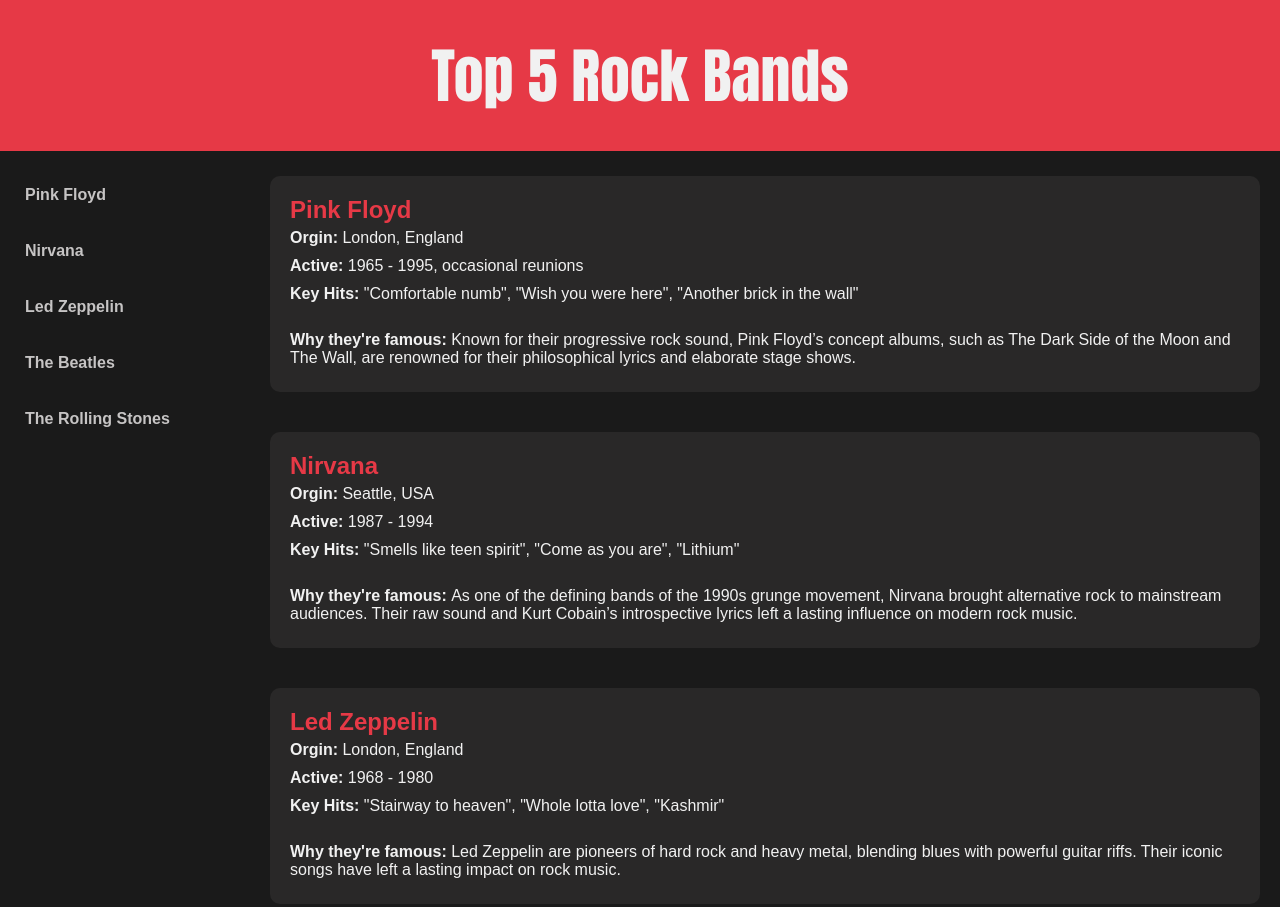
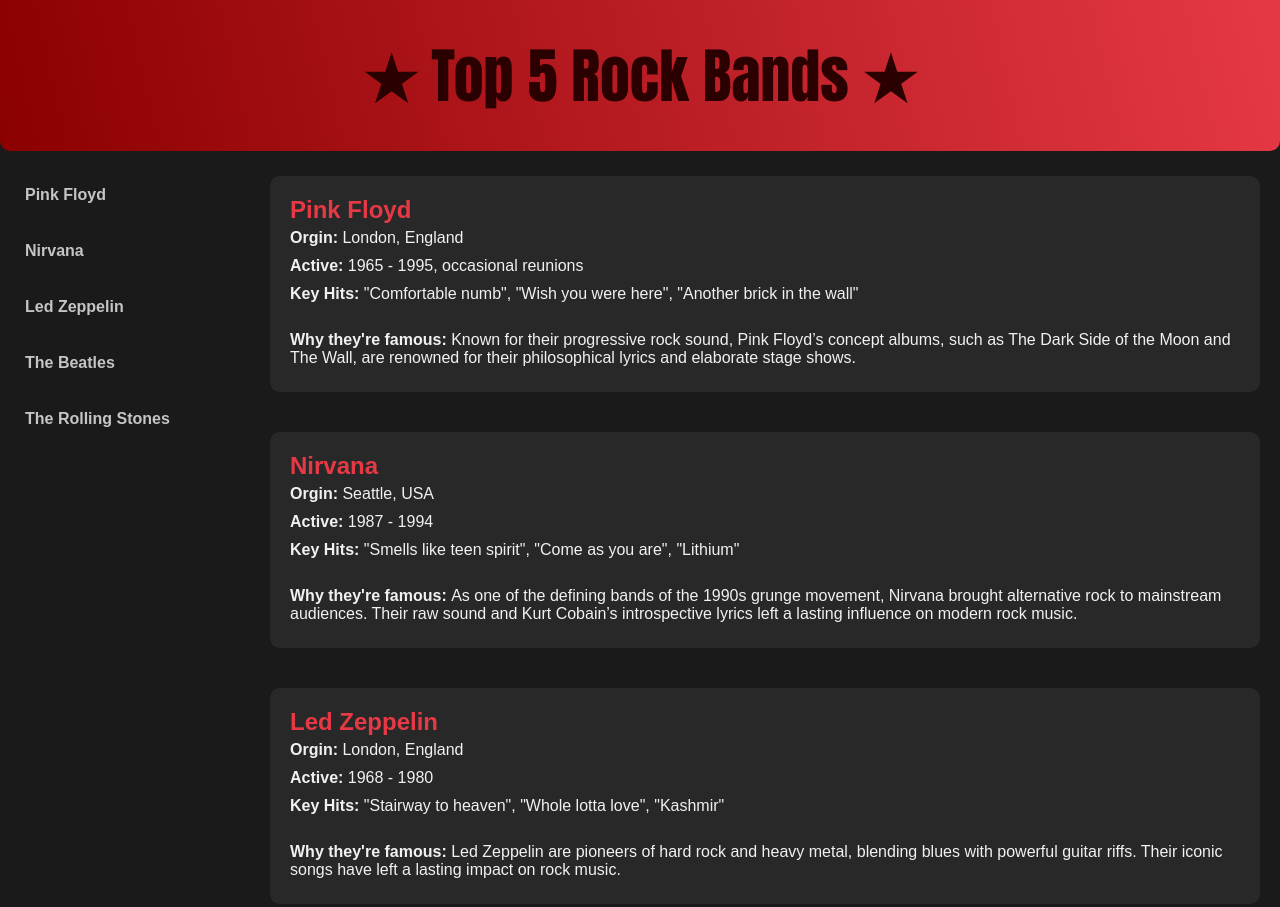
Before and after one commit to sara-jpallander/Workshop-v38, a plain HTML site: page index.html in a window 1280 px wide. Shown: the top 907 px of the page. Drawn offline with Linux system fonts and the light colour scheme.

Commit message:
header styling adjustments

```diff
--- a/index.html
+++ b/index.html
@@ -9,7 +9,7 @@
 <body>
     <!--Header-->
     <header>
-        <h1>Top 5 Rock Bands</h1>
+        <h1>★ Top 5 Rock Bands ★</h1>
 
     </header>
 
--- a/style.css
+++ b/style.css
@@ -15,11 +15,12 @@ body {
 /*header*/
 header {
     text-align: center;
-    background-color: #e63946;
+    background-image: linear-gradient(77deg, darkred,#e63946);
     position: static;
     padding: 30px;
-    color: #f1f1f1;
-    font-family: Impact, Haettenschweiler, 'Arial Narrow Bold', sans-serif;
+    border-radius: 0 0 10px 10px;
+    color:#2a0000;
+    font-family:Impact, Haettenschweiler, 'Arial Narrow Bold', sans-serif;
     font-size: 30px;
 }
 
```
